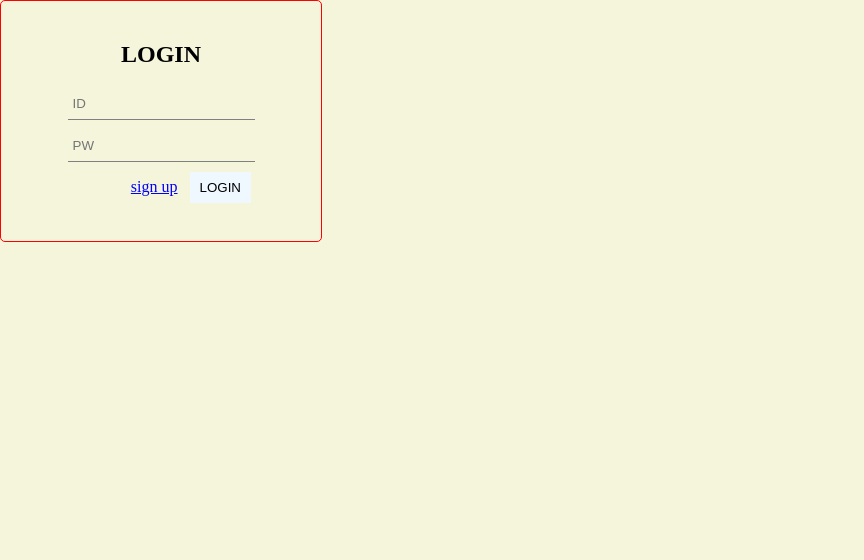
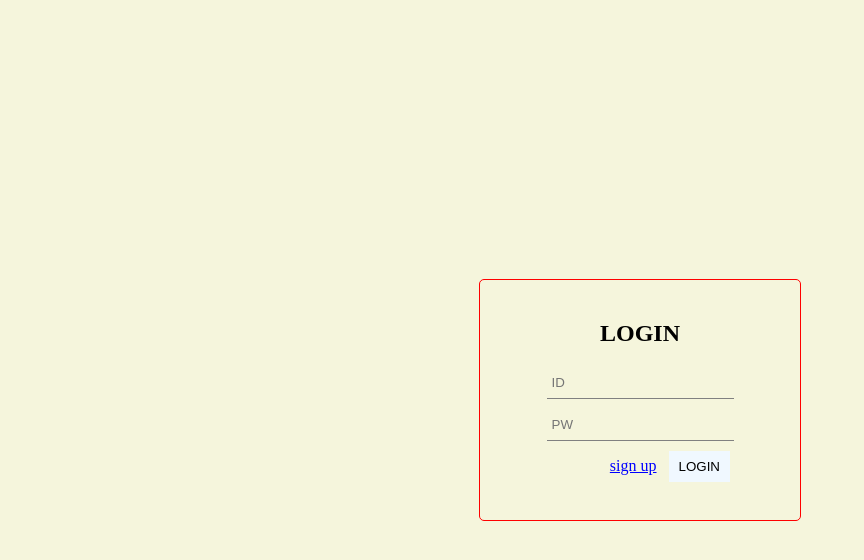
Before and after one commit to chahtk/smilegate_challenge, a React (Create React App) app in the folder client/: page /signin in a window 1280 px wide. Shown: the top 560 px of the page, without its empty margins (0-864 px from the left). Built offline with nearby package versions, Linux system fonts and the light colour scheme.

Commit message:
UI: layout center

```diff
--- a/client/src/layout/SigninLayout.tsx
+++ b/client/src/layout/SigninLayout.tsx
@@ -3,8 +3,10 @@ import SigninContainer from '../container/SinginContainer';
 import styled from 'styled-components';
 
 const Layout = styled.main`
-  width: 100vw;
-  height: 100vh;
+  position: absolute;
+  left: 50%;
+  top: 50%;
+  transform: translate(-50%, -50%);
 `;
 
 const SigninLayout = () => {
```
